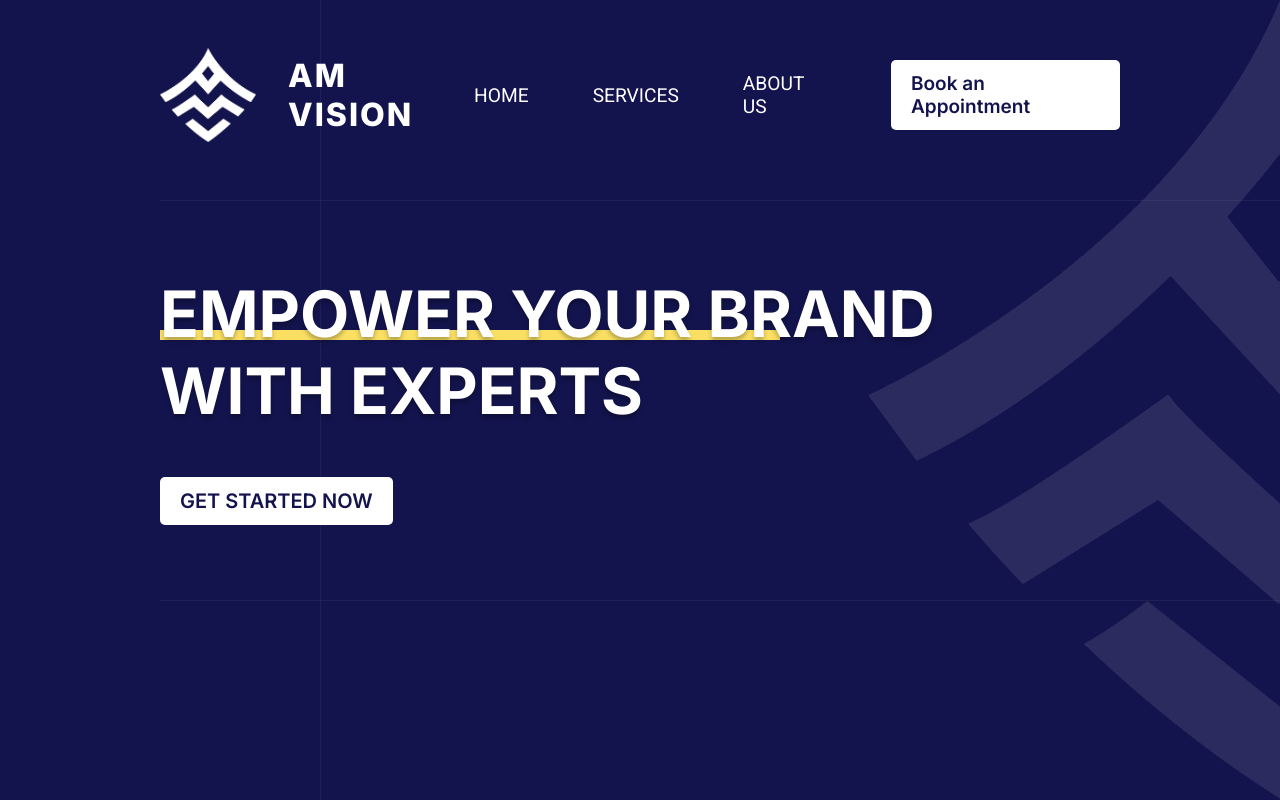
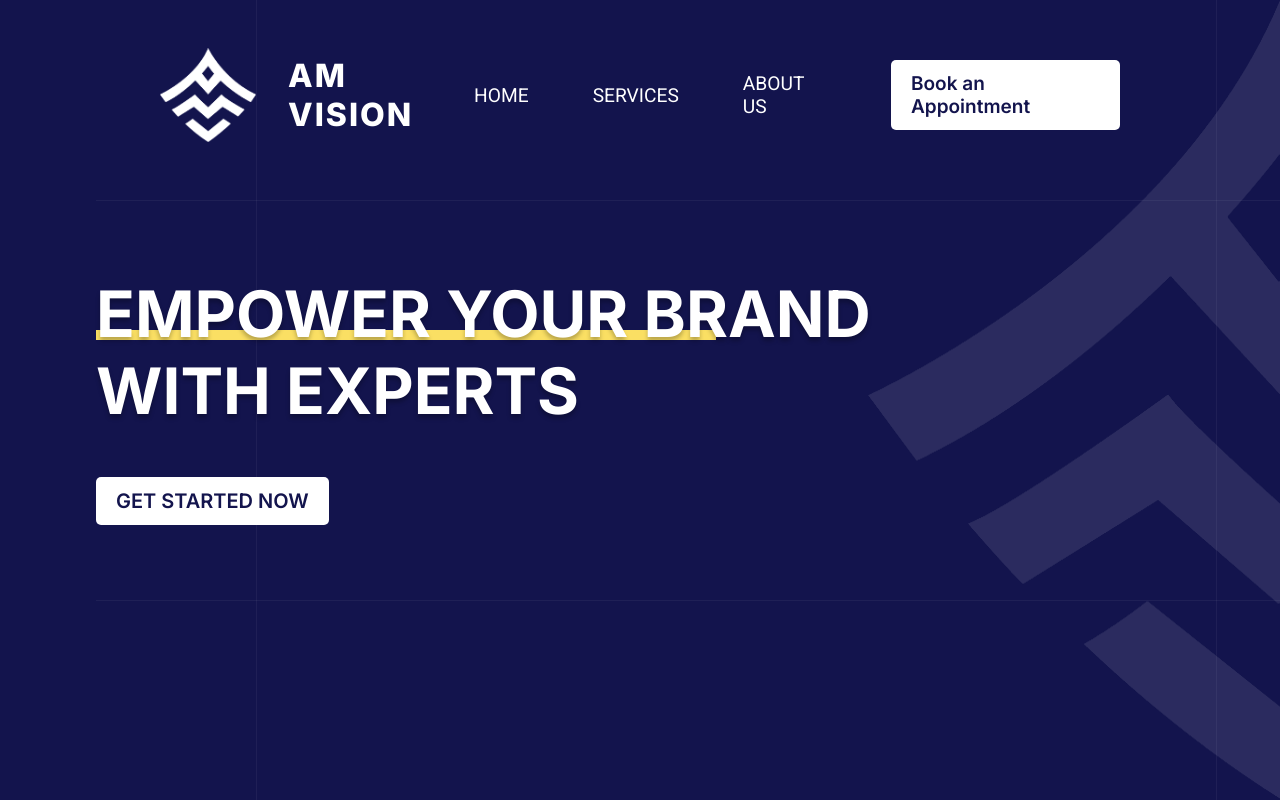
Before and after one commit to ZeyadZaher03/amvision, a Next.js app: page / in a window 1280 px wide. Shown: the top 800 px of the page. Built offline with nearby package versions, Linux system fonts and the light colour scheme.

Commit message:
hero with mixin

```diff
--- a/src/components/hero/hero.module.scss
+++ b/src/components/hero/hero.module.scss
@@ -9,13 +9,7 @@
   align-items: center;
   overflow: hidden;
   padding: 0 10rem;
-  @include md(lg) {
-    padding: 0 6rem;
-  }
-
-  @include md(sm) {
-    padding: 0 2rem;
-  }
+  @include global-padding();
 
   .header_logo_container {
     position: absolute;
```
